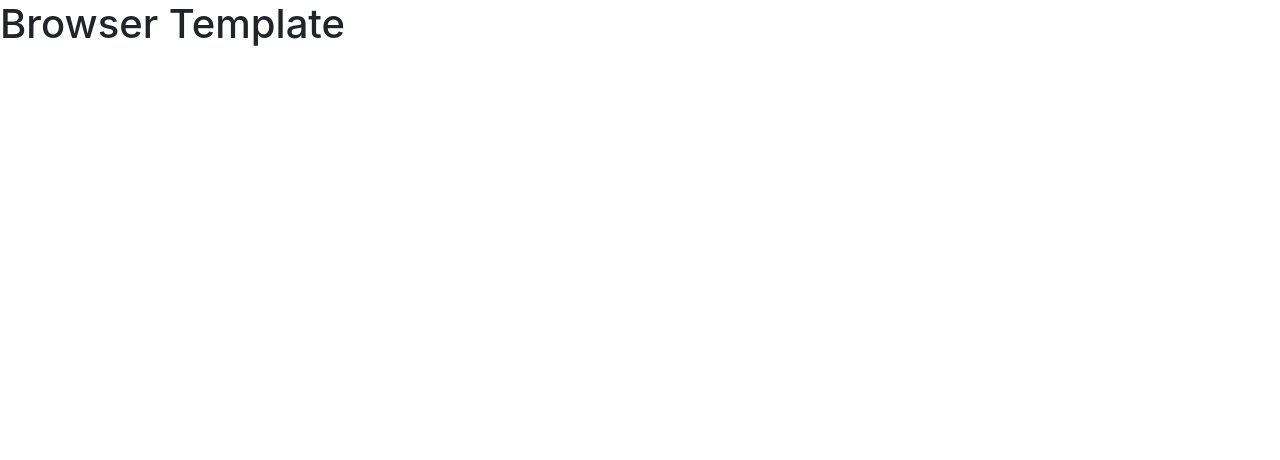
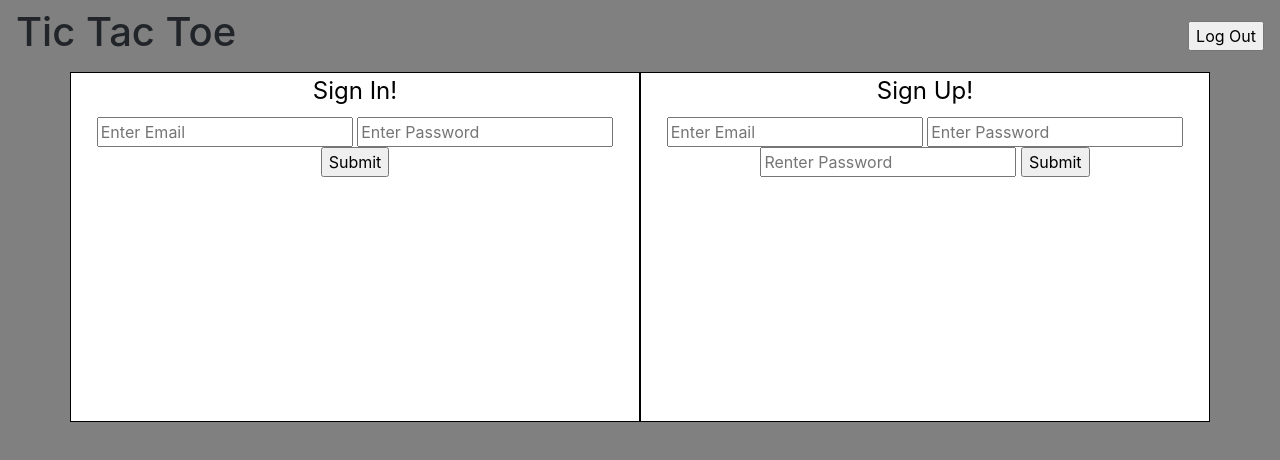
Before and after one commit to patybn3/tic-tac-toe-client, a website built with webpack: page index.html in a window 1280 px wide. Built offline with nearby package versions, Linux system fonts and the light colour scheme.

Commit message:
Created variables file, Added basic CSS styles
Worked on HTML

```diff
--- a/assets/styles/index.scss
+++ b/assets/styles/index.scss
@@ -1 +1,16 @@
 @import '~bootstrap/scss/bootstrap';
+@import 'variables';
+
+body {
+  background: gray;
+}
+
+.box {
+  align-items: left;
+  background-color: white;
+  border: 1px solid black;
+  color: black;
+  display: flex;
+  height: 350px;
+  justify-content: center;
+}
--- /dev/null
+++ b/assets/styles/variables.scss
@@ -0,0 +1 @@
+$background-color-all: gray;
--- a/index.html
+++ b/index.html
@@ -1,7 +1,7 @@
 <!DOCTYPE html>
 <html>
     <head>
-      <title>Example</title>
+      <title>Tic Tac Toe</title>
       <meta name="viewport" content="width=device-width, initial-scale=1">
 
       <!-- Do not add `link` tags-->
@@ -12,6 +12,37 @@
       <script src="public/application.js" type="text/javascript" charset="utf-8" defer></script>
     </head>
     <body>
-      <h1>Browser Template</h1>
+      <nav class="navbar">
+      <h1>Tic Tac Toe</h1>
+    <section>
+    <form id="logout">
+      <fieldset>
+        <input type='submit' value='Log Out'>
+      </fieldset>
+    </form>
+  </section>
+  </nav>
+    <div class="container text-center">
+      <div class="row">
+        <div class="col-4 col-lg-6 box">
+        <form id='login'>
+          <fieldset>
+            <legend id="login-legend">Sign In!</legend>
+            <input type="email" placeholder="Enter Email">
+            <input type="password" placeholder="Enter Password">
+            <input type="submit" value="Submit">
+          </fieldset>
+        </form></div>
+      <div class="col-4 col-lg-6 box">
+        <form id="signup">
+            <legend id="signup-legend">Sign Up!</legend>
+            <input type="email" placeholder="Enter Email">
+            <input type="password" placeholder="Enter Password">
+            <input type="password" placeholder="Renter Password">
+            <input type="submit" value="Submit">
+        </form>
+      </div>
+      </div>
+    </div>
     </body>
 </html>
```
